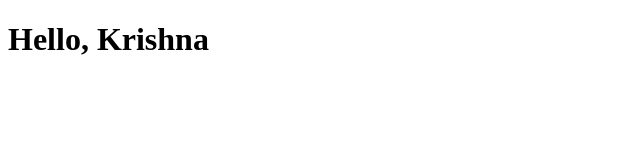
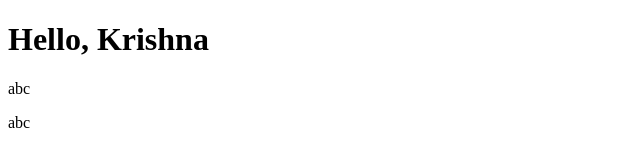
Before and after one commit to krishna7805/Git-GitHub-Workshop, a plain HTML site: page index.html in a window 1280 px wide. Shown: the full height of the page, 0-640 px from the left. Drawn offline with Linux system fonts and the light colour scheme.

Commit message:
Update index.html

```diff
--- a/index.html
+++ b/index.html
@@ -7,5 +7,6 @@
 </head>
 <body>
     <h1>Hello, Krishna</h1>
+    <p class="ankit">abc</p>abc
 </body>
 </html>
```
